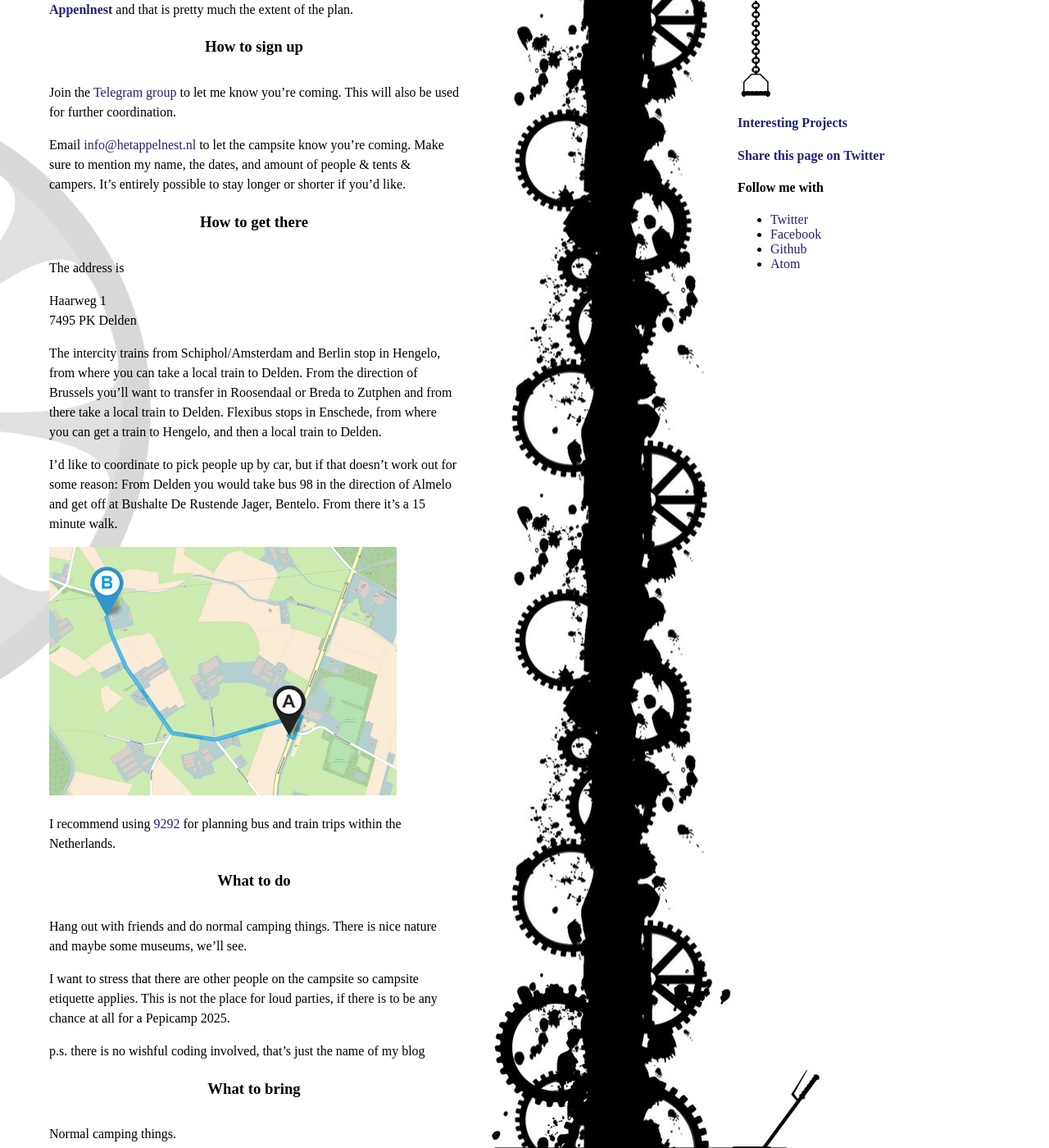
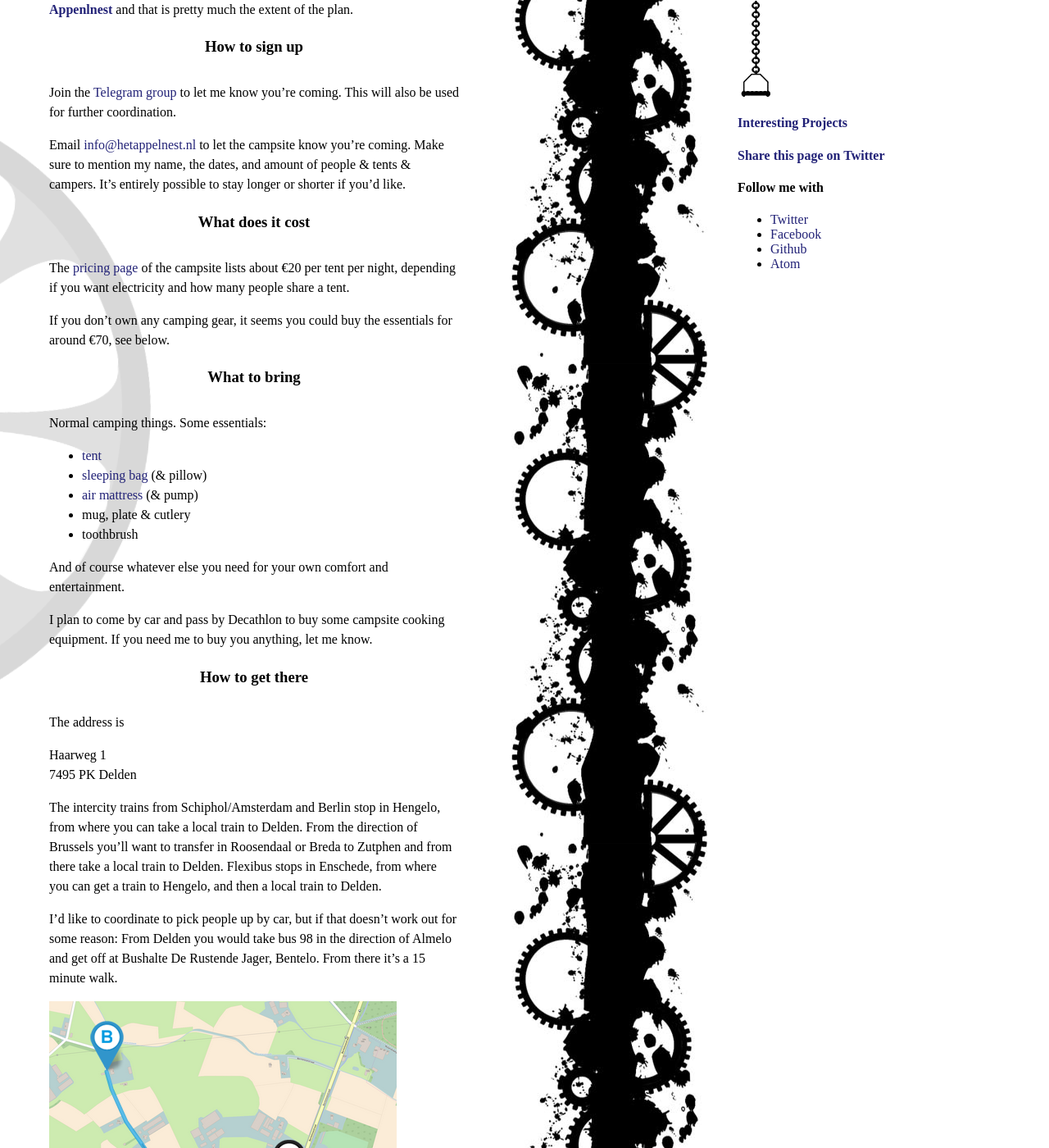
Before and after one commit to pepijndevos/pepijndevos.github.com, a Jekyll site: the page built from pepicamp.markdown, in a window 1280 px wide and 1400 px high, scrolled down 297 px. Shown: the whole window at 82% size. Built offline with Jekyll 4.4.1, drawn with Linux system fonts in a browser that asks for light colours; nearby versions of some CDN libraries; some web fonts are replaced; some of the changed text lies outside the part shown.

Commit message:
add more camping info

```diff
--- a/pepicamp.markdown
+++ b/pepicamp.markdown
@@ -10,6 +10,27 @@
 Join the [Telegram group](https://t.me/+X6zMWIetcGs3MTI8) to let me know you're coming. This will also be used for further coordination.
 
 Email [info@hetappelnest.nl](mailto:info@hetappelnest.nl) to let the campsite know you're coming. Make sure to mention my name, the dates, and amount of people & tents & campers. It's entirely possible to stay longer or shorter if you'd like.
+
+### What does it cost
+
+The [pricing page](https://hetappelnest.nl/camping/tarieven/) of the campsite lists about &euro;20 per tent per night, depending if you want electricity and how many people share a tent.
+
+If you don't own any camping gear, it seems you could buy the essentials for around &euro;70, see below.
+
+### What to bring
+
+Normal camping things. Some essentials:
+
+- [tent](https://www.decathlon.nl/p/kampeertent-voor-2-personen-mh100/_/R-p-303295)
+- [sleeping bag](https://www.decathlon.nl/p/slaapzak-voor-kamperen-arpenaz-15/_/R-p-339032) (& pillow)
+- [air mattress](https://www.decathlon.nl/p/luchtbed-voor-de-camping-air-basic-70-cm-1-persoon/_/R-p-310045) (& pump)
+- mug, plate & cutlery
+- toothbrush
+
+And of course whatever else you need for your own comfort and entertainment.
+
+I plan to come by car and pass by Decathlon to buy some campsite cooking equipment.
+If you need me to buy you anything, let me know.
 
 ### How to get there
 
```
Also changed, not shown: other parts of pepicamp.markdown (+0 -6 lines).
